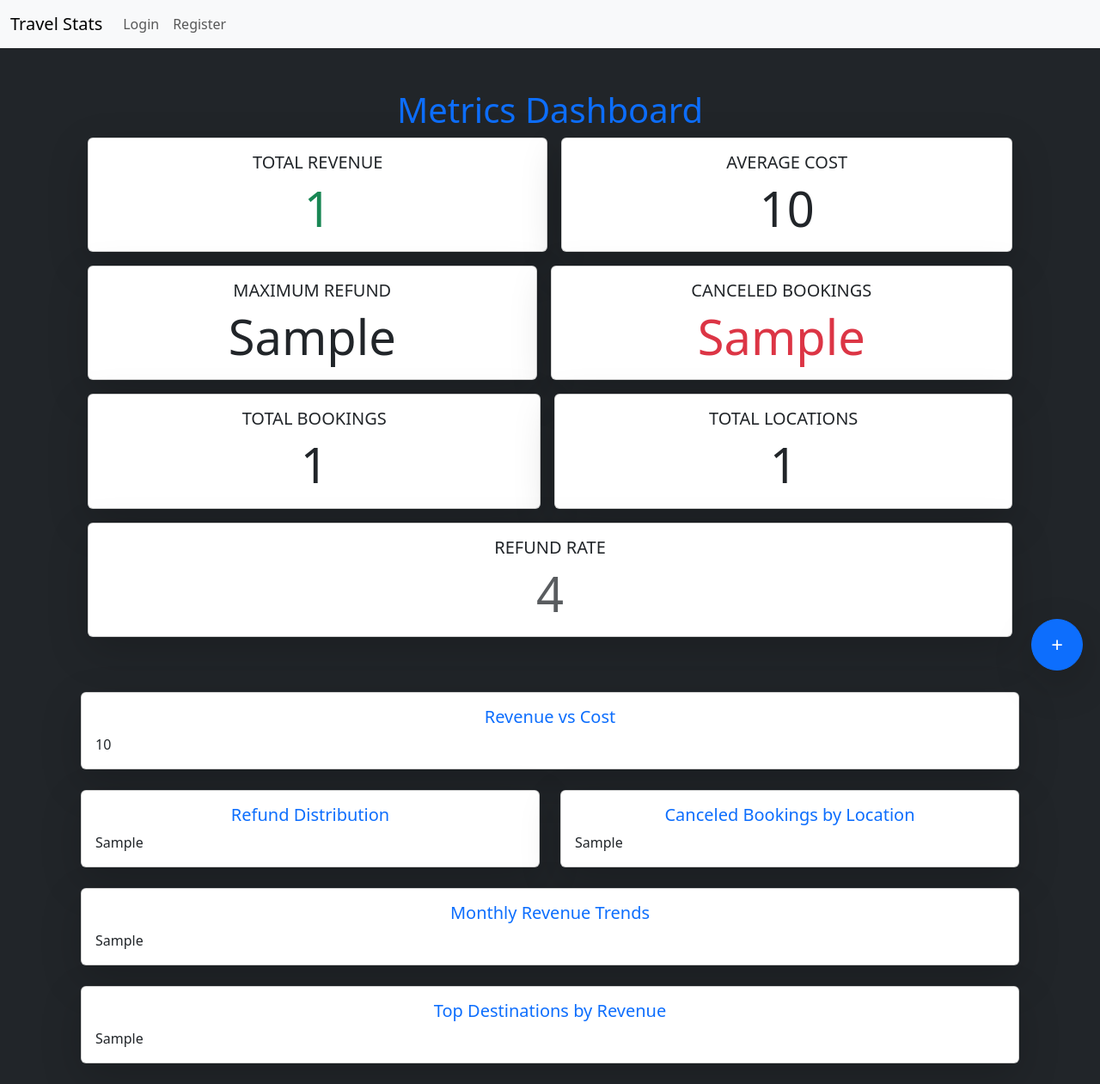
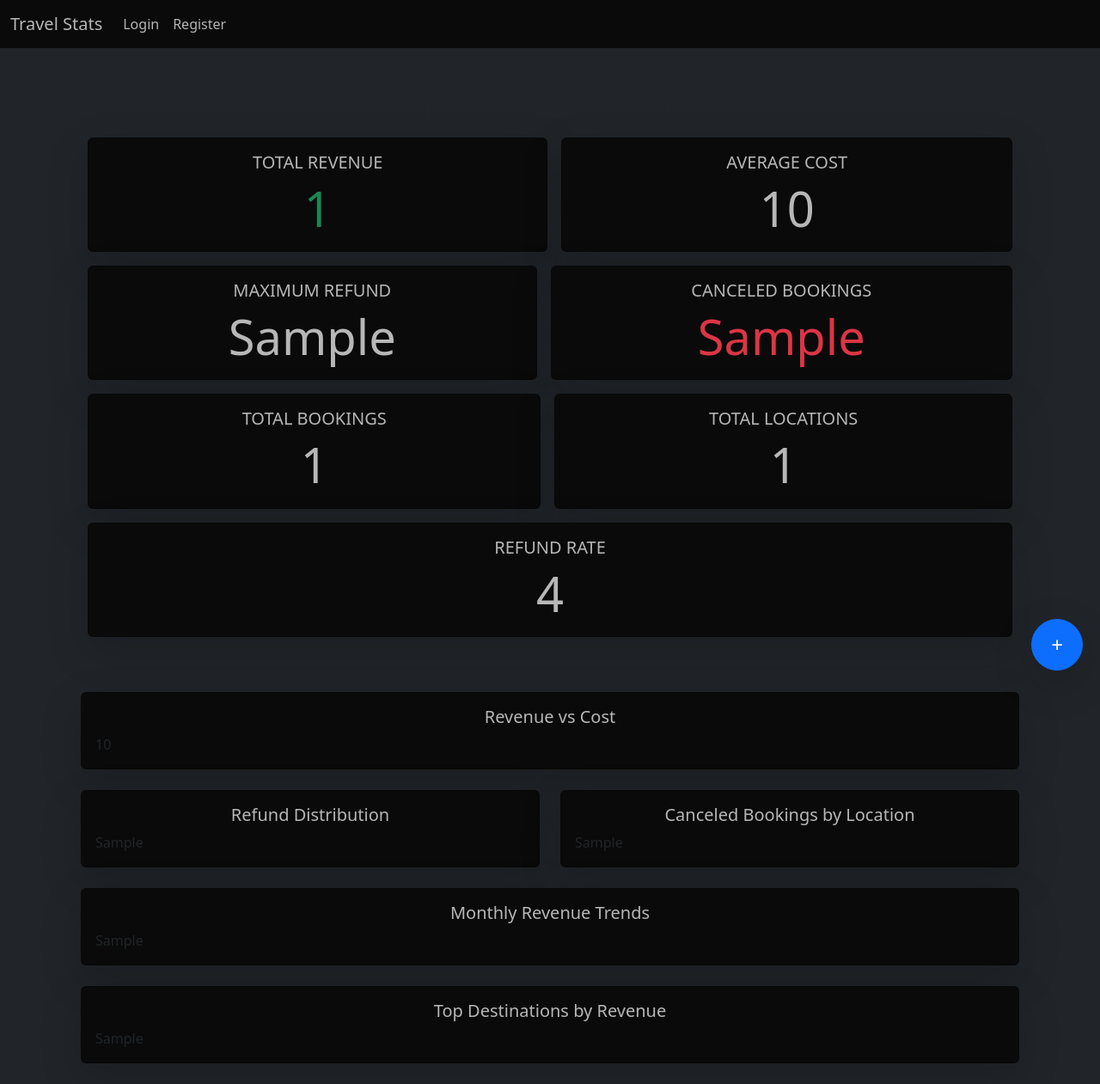
Before and after one commit to 401-Nick/Travel-Metric-Dashboard, a Flask app: template app/templates/dashboard.html in a window 1280 px wide. Shown: the whole page at 86% size. Run offline with Flask 3, Linux system fonts and the light colour scheme; the template is opened without the code that fills it: most values are stand-ins (such as "Sample title", 1, 10 or a date in 2020); parts of the project's set-up code (start-up, migrations or seed data) failed here and were passed over.

Commit message:
fixed styling

```diff
--- a/app/__init__.py
+++ b/app/__init__.py
@@ -40,7 +40,9 @@ def create_app(testing=False):
         redis_client = Redis(host="localhost", port=6379)
         redis_client.ping()
     except Exception as e:
-        raise RuntimeError(f"Redis connection failed: {e}")
+        raise Exception(
+            "Redis connection failed | MAKE SURE REDIS IS RUNNING sudo service redis-server start"
+        )
 
     limiter.storage_uri = "redis://localhost:6379"
     limiter.init_app(app)
--- a/app/routes/dashboard.py
+++ b/app/routes/dashboard.py
@@ -59,16 +59,26 @@ def home():
         if "Booking Date" in data and not data["Booking Date"].empty:
             data["Month"] = data["Booking Date"].dt.to_period("M").astype(str)
             monthly_revenue = data.groupby("Month")["Revenue"].sum().reset_index()
-            return px.line(monthly_revenue, x="Month", y="Revenue").to_html(
-                full_html=False
+            return px.line(
+                monthly_revenue,
+                x="Month",
+                y="Revenue",
+                template="plotly_dark",
+            ).to_html(
+                full_html=False,
             )
         return "Upload a file to see monthly revenue trends"
 
     def generate_destinations_chart():
         if "Destination" in data and "Revenue" in data:
             dest_revenue = data.groupby("Destination")["Revenue"].sum().reset_index()
-            return px.bar(dest_revenue, x="Destination", y="Revenue").to_html(
-                full_html=False
+            return px.bar(
+                dest_revenue,
+                x="Destination",
+                y="Revenue",
+                template="plotly_dark",
+            ).to_html(
+                full_html=False,
             )
         return "Upload a file to see destinations by revenue"
 
@@ -81,6 +91,7 @@ def home():
                 labels={"Revenue": "Revenue ($)", "Cost": "Cost ($)"},
                 hover_data=["Destination", "Customer Name"],
                 color="Destination",
+                template="plotly_dark",
             ).to_html(full_html=False)
         return "Upload a file to see revenue vs cost scatter plot"
 
@@ -106,6 +117,7 @@ def home():
                 return px.pie(
                     refund_data,
                     names="Refund Range",
+                    template="plotly_dark",
                 ).to_html(full_html=False)
             else:
                 return "Refund data exists but no positive values to generate the distribution"
@@ -117,6 +129,7 @@ def home():
                 data,
                 x="Destination",
                 y="Canceled",
+                template="plotly_dark",
             ).to_html(full_html=False)
         return "Upload a file to see canceled bookings by destination"
 
--- a/app/routes/files.py
+++ b/app/routes/files.py
@@ -74,7 +74,6 @@ def upload():
 @files.route("/download/<int:file_id>/<filename>", methods=["GET"])
 @login_required
 def download_file(filename, file_id):
-    # Legacy, replace with Session.get()
     uploaded_file = UploadedFile.query.get(file_id)
 
     if not uploaded_file or uploaded_file.filename != filename:
--- /dev/null
+++ b/app/static/styles.css
@@ -0,0 +1,25 @@
+.card {
+    background-color: #0a0a0a;
+    columns: #b7b7b7;
+}
+
+.card-text {
+    color: #b7b7b7;
+}
+
+.navbar {
+    background-color: #0a0a0a;
+    color: #b7b7b7;
+}
+
+.nav-link {
+    color: #b7b7b7;
+}
+
+.navbar-brand {
+    color: #b7b7b7;
+}
+
+.card-title {
+    color: #b7b7b7;
+}
--- a/app/templates/base.html
+++ b/app/templates/base.html
@@ -10,6 +10,9 @@
     <link href="https://cdn.jsdelivr.net/npm/bootstrap@5.3.3/dist/css/bootstrap.min.css" rel="stylesheet"
         integrity="sha384-QWTKZyjpPEjISv5WaRU9OFeRpok6YctnYmDr5pNlyT2bRjXh0JMhjY6hW+ALEwIH" crossorigin="anonymous">
 
+    <!-- Styles.css  -->
+    <link rel="stylesheet" href="{{ url_for('static', filename='styles.css') }}">
+
     <!-- HTMX -->
     <script src="https://unpkg.com/htmx.org"></script>
 
@@ -18,8 +21,8 @@
 
 <body class="bg-dark">
     <!-- Navbar -->
-    <nav class="navbar navbar-expand-lg navbar-light bg-light">
-        <div class="container-fluid">
+    <nav class="navbar navbar-expand-lg">
+        <div class=" container-fluid">
             <a class="navbar-brand" href="/">Travel Stats</a>
             <button class="navbar-toggler" type="button" data-bs-toggle="collapse" data-bs-target="#navbarNav"
                 aria-controls="navbarNav" aria-expanded="false" aria-label="Toggle navigation">
--- a/app/templates/dashboard.html
+++ b/app/templates/dashboard.html
@@ -2,7 +2,7 @@
 
 {% block content %}
 <div class="container mt-5">
-  <h1 class="text-center text-primary">Metrics Dashboard</h1>
+  <h1 class="text-center">Metrics Dashboard</h1>
 
   <!-- Metric Cards -->
   <div class="d-xl-flex flex-column m-auto">
@@ -59,7 +59,7 @@
       <div class="card text-center shadow-lg mx-2 flex-grow-1">
         <div class="card-body">
           <h5 class="card-title text-uppercase">Refund Rate</h5>
-          <p class="card-text display-4 text-muted">{{ refund_rate_metric }}</p>
+          <p class="card-text display-4">{{ refund_rate_metric }}</p>
         </div>
       </div>
     </div>
@@ -70,7 +70,7 @@
     <div class="col-md-12 mb-4">
       <div class="card shadow-lg">
         <div class="card-body">
-          <h5 class="card-title text-center text-primary">Revenue vs Cost</h5>
+          <h5 class="card-title text-center">Revenue vs Cost</h5>
           <div id="chart-revenue-vs-cost">{{ revenue_cost_chart_html|safe }}</div>
         </div>
       </div>
@@ -79,7 +79,7 @@
     <div class="col-md-6 mb-4">
       <div class="card shadow-lg">
         <div class="card-body">
-          <h5 class="card-title text-center text-primary">Refund Distribution</h5>
+          <h5 class="card-title text-center">Refund Distribution</h5>
           <div id="chart-refund">{{ refund_chart_html|safe }}</div>
         </div>
       </div>
@@ -88,7 +88,7 @@
     <div class="col-md-6 mb-4">
       <div class="card shadow-lg">
         <div class="card-body">
-          <h5 class="card-title text-center text-primary">Canceled Bookings by Location</h5>
+          <h5 class="card-title text-center">Canceled Bookings by Location</h5>
           <div id="chart-canceled-location">{{ canceled_location_chart_html|safe }}</div>
         </div>
       </div>
@@ -98,7 +98,7 @@
     <div class="col-md-12 mb-4">
       <div class="card shadow-lg">
         <div class="card-body">
-          <h5 class="card-title text-center text-primary">Monthly Revenue Trends</h5>
+          <h5 class="card-title text-center">Monthly Revenue Trends</h5>
           <div id="chart-monthly-revenue">{{ monthly_revenue_chart_html|safe }}</div>
         </div>
       </div>
@@ -109,7 +109,7 @@
     <div class="col-md-12 mb-4">
       <div class="card shadow-lg">
         <div class="card-body">
-          <h5 class="card-title text-center text-primary">Top Destinations by Revenue</h5>
+          <h5 class="card-title text-center">Top Destinations by Revenue</h5>
           <div id="chart-top-destinations">{{ top_destinations_chart_html|safe }}</div>
         </div>
       </div>
--- a/app/utils/verify_env.py
+++ b/app/utils/verify_env.py
@@ -9,4 +9,4 @@ def check_env_variables_exist():
             "No environment variables found. Please create a .env file in the root directory. Travel-Metric-Dashboard/.env and add the following variables: SECRET_KEY, DATABASE_URI"
         )
     else:
-        print("Continuing with app initialization...")
+        print("...")
```
Also changed, not shown: tests/__init__.py (+1 -1 lines).
